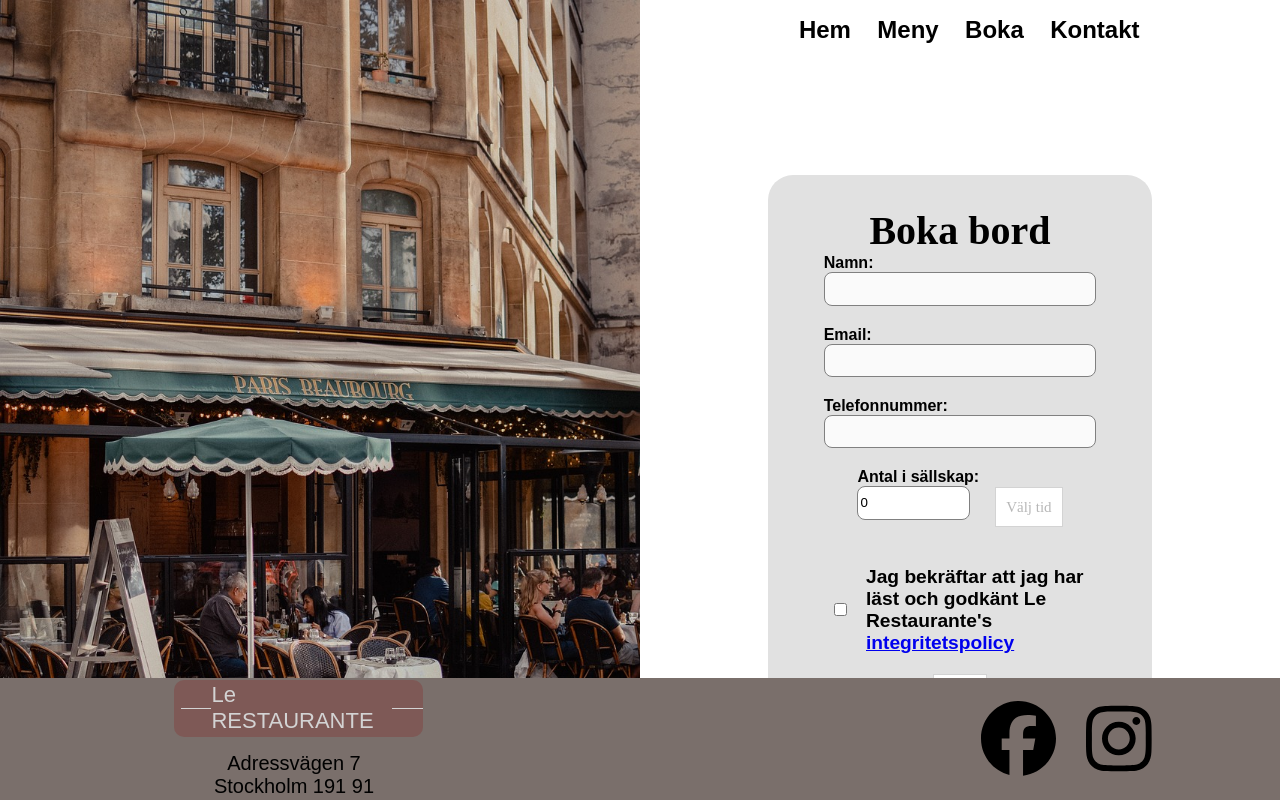
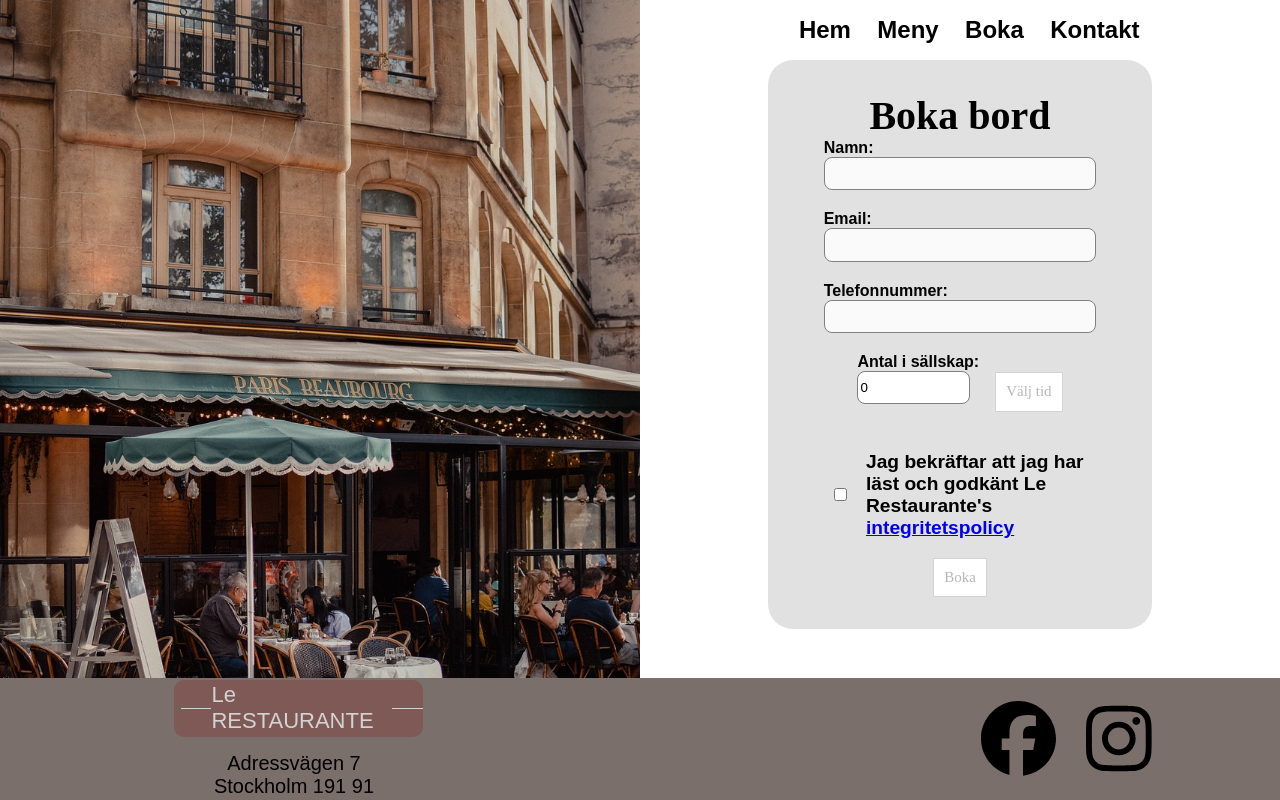
Before and after one commit to MarcusRei/Le-Restaurante, a React (Vite) app in the folder fed22s-therestaurant/: page /booking in a window 1280 px wide. Built offline with nearby package versions, Linux system fonts and the light colour scheme; no server answers; a web font is replaced by a local one.

Commit message:
💄 fix wrapper for booking

```diff
--- a/fed22s-therestaurant/src/components/Form.tsx
+++ b/fed22s-therestaurant/src/components/Form.tsx
@@ -17,6 +17,7 @@ import { Heading } from "./styled/HeadingStyles";
 import { Button } from "./styled/Buttons";
 import { BookingClass } from "../models/Booking";
 import {
+  BookingVerticalWrapper,
   FormVerticalWrapper,
   HorizontalWrapper,
   HorizontalWrapperGap,
@@ -110,7 +111,7 @@ export const Form = (props: IFormProps) => {
 
   return (
     <>
-      <VerticalWrapper>
+      <BookingVerticalWrapper>
         <StyledForm onSubmit={stopSubmit}>
           <Heading>Boka bord</Heading>
           <FormLabel>
@@ -191,7 +192,7 @@ export const Form = (props: IFormProps) => {
           </Button>
         </StyledForm>
         {checks.confirm && <h2>Din bokning är registrerad!</h2>}
-      </VerticalWrapper>
+      </BookingVerticalWrapper>
     </>
   );
 };
--- a/fed22s-therestaurant/src/components/styled/Wrappers.tsx
+++ b/fed22s-therestaurant/src/components/styled/Wrappers.tsx
@@ -112,3 +112,11 @@ export const OutletWrapper = styled.div`
 export const FormVerticalWrapper = styled(VerticalWrapper)`
   height: 100%;
 `;
+
+export const BookingVerticalWrapper = styled.div`
+  position: relative;
+  display: flex;
+  flex-direction: column;
+  align-items: center;
+  height: 100vh;
+`;
```
